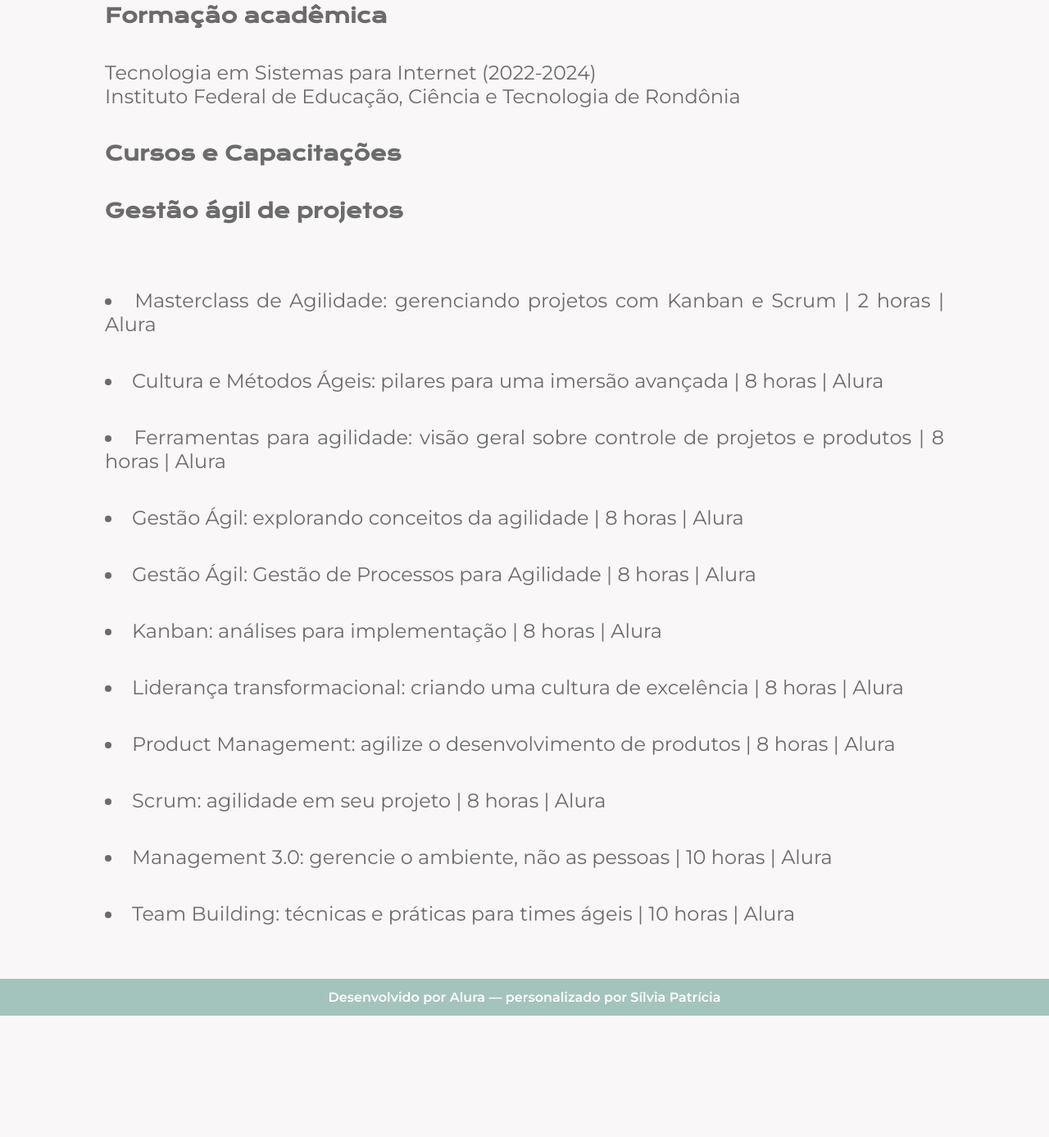
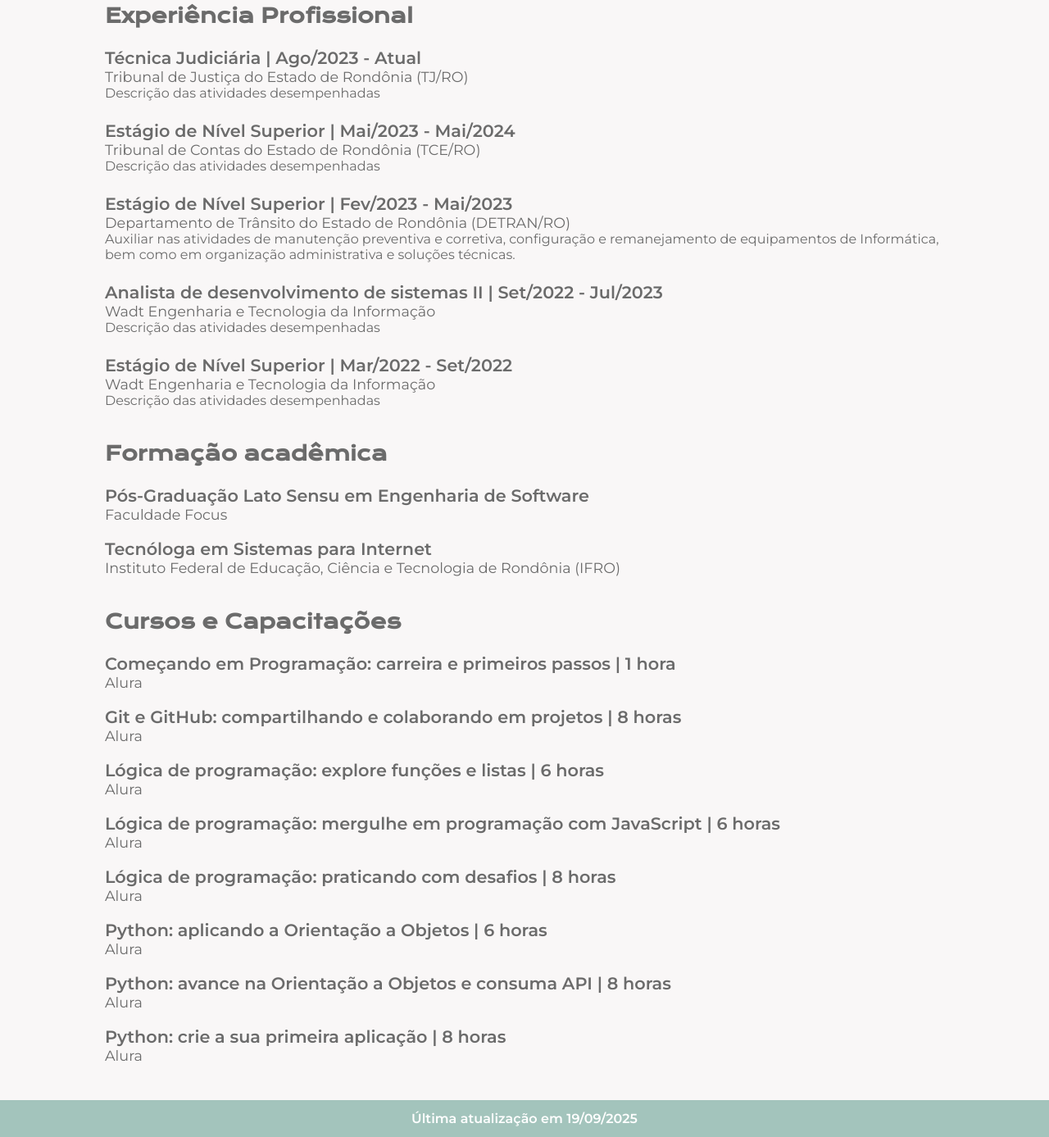
Before and after one commit to silviapsg/portfolio, a plain HTML site: page about.html in a window 1280 px wide. Shown: the part 171-1558 px from the top of the page at 82% size. Before the commit the page ends 1410 px from the top, so only its background shows below. Drawn offline with nearby package versions, Linux system fonts and the light colour scheme.

Commit message:
Implementação de melhorias na página about.html, assim como criação de arquivo .css para a mesmo. Além de outras correções/melhorias

```diff
--- a/about.html
+++ b/about.html
@@ -5,6 +5,7 @@
     <meta name="viewport" content="width=device-width, initial-scale=1.0">
     <title>Sobre mim</title>
     <link rel="stylesheet" href="./styles/style.css">
+    <link rel="stylesheet" href="./styles/about.css">
 </head>
 <body>
     <header class="cabecalho">
@@ -13,33 +14,71 @@
                 <a class="cabecalho__menu__link" href="about.html">Minha jornada</a>
             </nav>
         </header>
-        <main class="apresentacao">
-            <section class="apresentacao__conteudo">
-                <h1 class="apresentacao__conteudo__titulo">Minha jornada</h1>
-                <h2 class="apresentacao__conteudo__subtitulo">Formação acadêmica</h2>
-                <p class="apresentacao__conteudo__texto">
-                    Tecnologia em Sistemas para Internet (2022-2024)<br>
-                    Instituto Federal de Educação, Ciência e Tecnologia de Rondônia
-                </p>
-                <h2 class="apresentacao__conteudo__subtitulo">Cursos e Capacitações</h2>
-                <h3 class="apresentacao__conteudo__categoria">Gestão ágil de projetos</h3>
-                <p class="apresentacao__conteudo__lista">
-                    <li class="apresentacao__conteudo__texto">Masterclass de Agilidade: gerenciando projetos com Kanban e Scrum | 2 horas | Alura</li>
-                    <li class="apresentacao__conteudo__texto">Cultura e Métodos Ágeis: pilares para uma imersão avançada | 8 horas | Alura</li>
-                    <li class="apresentacao__conteudo__texto">Ferramentas para agilidade: visão geral sobre controle de projetos e produtos | 8 horas | Alura</li>
-                    <li class="apresentacao__conteudo__texto">Gestão Ágil: explorando conceitos da agilidade | 8 horas | Alura</li>
-                    <li class="apresentacao__conteudo__texto">Gestão Ágil: Gestão de Processos para Agilidade | 8 horas | Alura</li>
-                    <li class="apresentacao__conteudo__texto">Kanban: análises para implementação | 8 horas | Alura</li>
-                    <li class="apresentacao__conteudo__texto">Liderança transformacional: criando uma cultura de excelência | 8 horas | Alura</li>
-                    <li class="apresentacao__conteudo__texto">Product Management: agilize o desenvolvimento de produtos | 8 horas | Alura</li>
-                    <li class="apresentacao__conteudo__texto">Scrum: agilidade em seu projeto | 8 horas | Alura</li>
-                    <li class="apresentacao__conteudo__texto">Management 3.0: gerencie o ambiente, não as pessoas | 10 horas | Alura</li>
-                    <li class="apresentacao__conteudo__texto">Team Building: técnicas e práticas para times ágeis | 10 horas | Alura</li>
-                </p>
+        <main class="informacoes">
+            <section class="informacoes__conteudo">
+                <h1 class="informacoes__conteudo__titulo">Minha jornada</h1>
+                <div class="informacoes__experiencia-profissional">
+                    <h2 class="informacoes__experiencia-profissional__titulo">Experiência Profissional</h2>
+                    <p class="informacoes__experiencia-profissional__texto">
+                        <span class="informacoes__experiencia-profissional__cargo">Técnica Judiciária | Ago/2023 - Atual</span><br>
+                        <span class="informacoes__experiencia-profissional__local">Tribunal de Justiça do Estado de Rondônia (TJ/RO)</span><br>
+                        <span class="informacoes__experiencia-profissional__competencias">Descrição das atividades desempenhadas</span>
+                    </p>
+                    <p class="informacoes__experiencia-profissional__texto">
+                        <span class="informacoes__experiencia-profissional__cargo">Estágio de Nível Superior | Mai/2023 - Mai/2024</span><br>
+                        <span class="informacoes__experiencia-profissional__local">Tribunal de Contas do Estado de Rondônia (TCE/RO)</span><br>
+                        <span class="informacoes__experiencia-profissional__competencias">Descrição das atividades desempenhadas</span>
+                    </p>
+                    <p class="informacoes__experiencia-profissional__texto">
+                        <span class="informacoes__experiencia-profissional__cargo">Estágio de Nível Superior | Fev/2023 - Mai/2023</span><br>
+                        <span class="informacoes__experiencia-profissional__local">Departamento de Trânsito do Estado de Rondônia (DETRAN/RO)</span><br>
+                        <span class="informacoes__experiencia-profissional__competencias">Auxiliar nas atividades de manutenção preventiva e corretiva, configuração e remanejamento de equipamentos de Informática, bem como em organização administrativa e soluções técnicas.</span>
+                    </p>
+                    <p class="informacoes__experiencia-profissional__texto">
+                        <span class="informacoes__experiencia-profissional__cargo">Analista de desenvolvimento de sistemas II | Set/2022 - Jul/2023</span><br>
+                        <span class="informacoes__experiencia-profissional__local">Wadt Engenharia e Tecnologia da Informação</span><br>
+                        <span class="informacoes__experiencia-profissional__competencias">Descrição das atividades desempenhadas</span>
+                    </p>
+                    <p class="informacoes__experiencia-profissional__texto">
+                        <span class="informacoes__experiencia-profissional__cargo">Estágio de Nível Superior | Mar/2022 - Set/2022</span><br>
+                        <span class="informacoes__experiencia-profissional__local">Wadt Engenharia e Tecnologia da Informação</span><br>
+                        <span class="informacoes__experiencia-profissional__competencias">Descrição das atividades desempenhadas</span>
+                    </p>
+                </div>
+                <div class="informacoes__formacao">
+                    <h2 class="informacoes__formacao__titulo">Formação acadêmica</h2>
+                    <p class="informacoes__formacao__texto">
+                        <span class="informacoes__formacao__curso">Pós-Graduação Lato Sensu em Engenharia de Software</span><br>
+                        <span class="informacoes__formacao__local">Faculdade Focus</span><br><br>
+                        <span class="informacoes__formacao__curso">Tecnóloga em Sistemas para Internet</span><br>
+                        <span class="informacoes__formacao__local">Instituto Federal de Educação, Ciência e Tecnologia de Rondônia (IFRO)</span>
+                    </p>
+                </div>
+                <div class="informacoes_capacitacoes">
+                    <h2 class="informacoes__capacitacoes__titulo">Cursos e Capacitações</h2>
+                    <p class="informacoes__capacitacoes__texto">
+                        <span class="informacoes__capacitacoes__curso">Começando em Programação: carreira e primeiros passos | 1 hora</span><br>
+                        <span class="informacoes__capacitacoes__local">Alura</span><br><br>
+                        <span class="informacoes__capacitacoes__curso">Git e GitHub: compartilhando e colaborando em projetos | 8 horas</span><br>
+                        <span class="informacoes__capacitacoes__local">Alura</span><br><br>
+                        <span class="informacoes__capacitacoes__curso">Lógica de programação: explore funções e listas | 6 horas</span><br>
+                        <span class="informacoes__capacitacoes__local">Alura</span><br><br>
+                        <span class="informacoes__capacitacoes__curso">Lógica de programação: mergulhe em programação com JavaScript | 6 horas</span><br>
+                        <span class="informacoes__capacitacoes__local">Alura</span><br><br>
+                        <span class="informacoes__capacitacoes__curso">Lógica de programação: praticando com desafios | 8 horas</span><br>
+                        <span class="informacoes__capacitacoes__local">Alura</span><br><br>
+                        <span class="informacoes__capacitacoes__curso">Python: aplicando a Orientação a Objetos | 6 horas</span><br>
+                        <span class="informacoes__capacitacoes__local">Alura</span><br><br>
+                        <span class="informacoes__capacitacoes__curso">Python: avance na Orientação a Objetos e consuma API | 8 horas</span><br>
+                        <span class="informacoes__capacitacoes__local">Alura</span><br><br>
+                        <span class="informacoes__capacitacoes__curso">Python: crie a sua primeira aplicação | 8 horas</span><br>
+                        <span class="informacoes__capacitacoes__local">Alura</span><br><br>
+                    </p>
+                </div>
             </section>
         </main>
         <footer class="rodape">
-            Desenvolvido por Alura — personalizado por Sílvia Patrícia
+            Última atualização em 19/09/2025
         </footer>
 </body>
 </html>
--- /dev/null
+++ b/styles/about.css
@@ -0,0 +1,44 @@
+.informacoes {
+    display: flex;
+    align-items: center;
+    justify-content: center;
+}
+
+.informacoes__conteudo {
+    width: 80%;
+    display: flex;
+    flex-direction: column;
+    padding: 2%;
+    gap: 2.5rem;
+}
+
+.informacoes__conteudo__titulo {
+    font-size: 2.25rem;
+    font-family: var(--fonte-primaria);
+    text-align: center;
+}
+
+.informacoes__experiencia-profissional, .informacoes__formacao, .informacoes_capacitacoes {
+    display: flex;
+    flex-direction: column;
+    gap: 1.5rem;
+}
+
+.informacoes__experiencia-profissional__titulo, .informacoes__formacao__titulo, .informacoes__capacitacoes__titulo {
+    font-size: 1.5rem;
+    font-family: var(--fonte-primaria);
+}
+
+.informacoes__experiencia-profissional__texto, .informacoes__formacao__texto, .informacoes__capacitacoes__texto {
+    font-size: 1rem;
+    font-family: var(--fonte-secundaria);
+}
+
+.informacoes__experiencia-profissional__cargo, .informacoes__formacao__curso, .informacoes__capacitacoes__curso {
+    font-size: 1.3rem;
+    font-weight: 600;
+}
+
+.informacoes__experiencia-profissional__local, .informacoes__formacao__local, .informacoes__capacitacoes__local {
+    font-size: 1.1rem;
+}
--- a/styles/style.css
+++ b/styles/style.css
@@ -64,6 +64,10 @@ body {
     text-align: center;
 }
 
+.apresentacao__conteudo__titulo-destaque {
+    color: var(--cor-terciaria);
+}
+
 .apresentacao__conteudo__texto {
     font-size: 1.5rem;
     font-family: var(--fonte-secundaria);
@@ -78,10 +82,6 @@ body {
 .apresentacao__conteudo__categoria {
     font-size: 1.5rem;
     font-family: var(--fonte-primaria);
-}
-
-.titulo-destaque {
-    color: var(--cor-terciaria);
 }
 
 .apresentacao__links {
@@ -128,33 +128,3 @@ body {
     font-family: var(--fonte-secundaria);
     font-weight: 600;
 }
-
-@media (max-width:512px) {
-    .cabecalho {
-        padding: 2%;
-    }
-
-    .cabecalho__menu__link {
-        font-size: 1.25rem;
-    }
-
-    .apresentacao__conteudo__titulo {
-        padding: 2% 0 0 0;
-        font-size: 1.2rem;
-    }
-
-    .apresentacao__conteudo__texto {
-        font-size: 1rem;
-    }
-
-    .apresentacao__links__subtitulo {
-        font-size: 1.2rem;
-        justify-content: center;
-    }
-
-    .apresentacao__links__link {
-        width: 60%;
-        font-size: 1.3rem;
-        padding: 10px 0;
-    }
-}
```
Also changed, not shown: index.html (+5 -4 lines), 1 other file.
